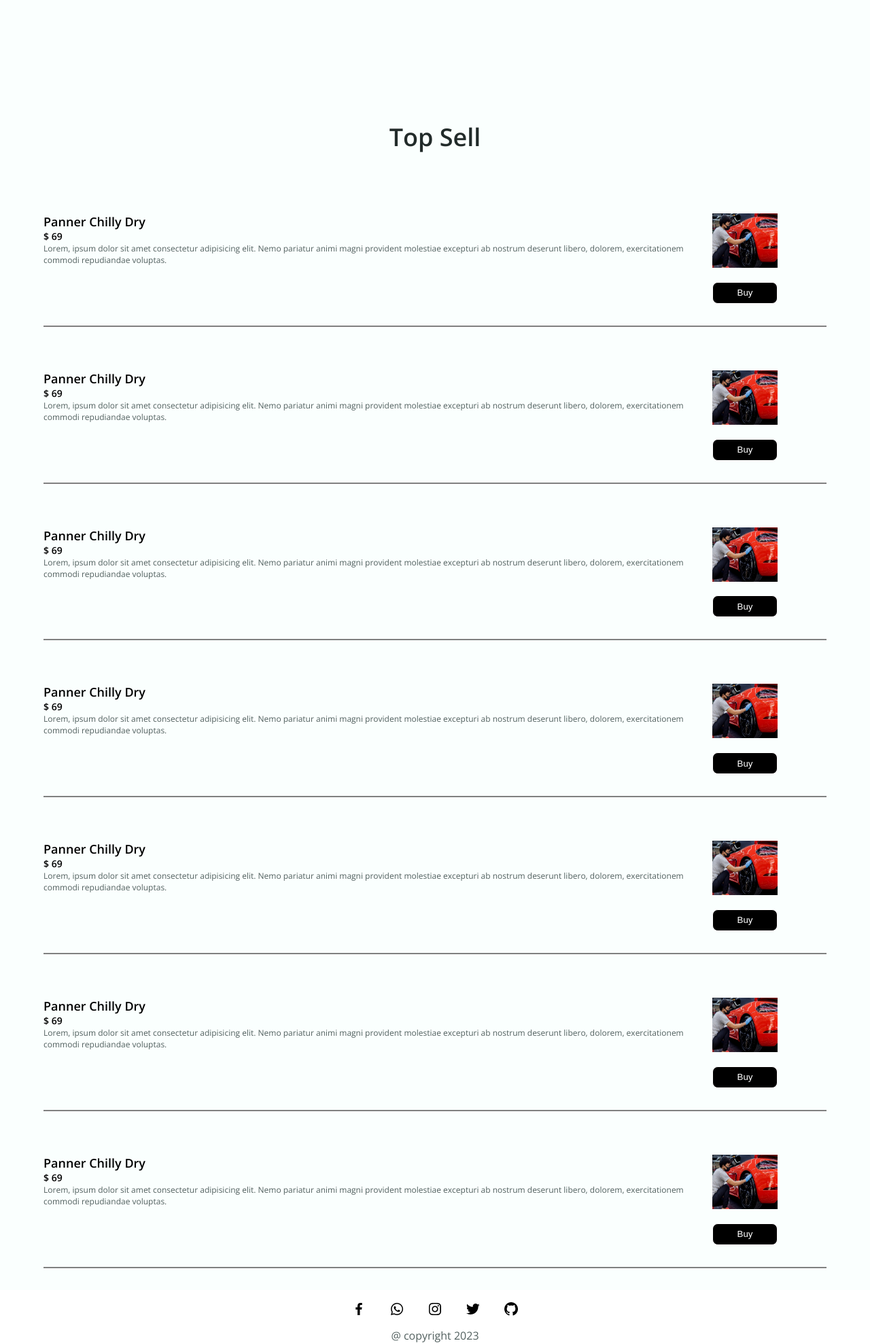
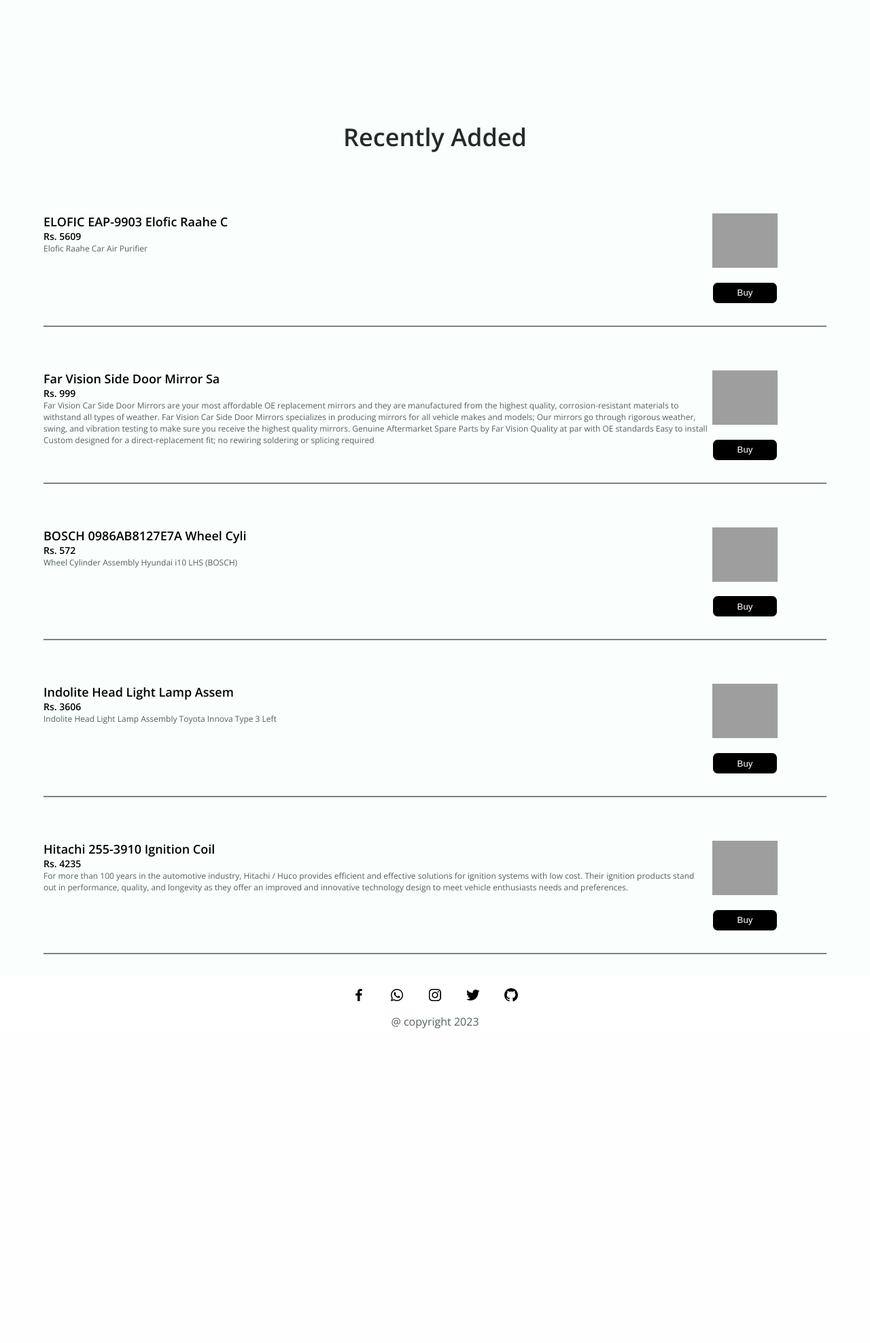
Before and after one commit to infinitus04/eMechanic, a Django app: page / in a window 1280 px wide. Shown: the part 349-2325 px from the top of the page at 68% size. After the commit the page ends 1862 px from the top, so only its background shows below. Run offline with Django 4.2, Linux system fonts and the light colour scheme; data comes from the database, SQL or seed files in the repository; grey boxes are pictures that could not be loaded.

Commit message:
Y - "Latest prods" feature added home(index)

```diff
--- a/main/views.py
+++ b/main/views.py
@@ -3,11 +3,22 @@ from .models import Product
 
 # Create your views here.
 def home(request):
-    return render(request, "index.html")
+    try:
+        latestProduct = Product.objects.all().order_by('-id')[:5]
+
+        data = {
+            "products" : latestProduct
+        }
+    except:
+        return HttpResponse("No product availiable")
+        # return HttpResponse("No product currently availiable")
+
+    return render(request, "index.html",data)
 
 def shop(request):
     try:
         products = Product.objects.all()
+        print(len(products))
         data = {
             "products" : products
         }
--- a/templates/index.html
+++ b/templates/index.html
@@ -67,119 +67,31 @@
 
         </section>
 
-        <!--=============== Top Sell ===============-->
+        <!--=============== Recently Added ===============-->
         <section class="container section section__height" id="about">
-            <h2 class="section__title">Top Sell</h2>
+            <h2 class="section__title">Recently Added</h2>
 
 
             <div class="shop__list">
                 <!-- div -> shop__flex 1 block of code (section here) crating by for loop  -->
+
+                {% for product in products %}
+
+
                 <section class="shop__flex">
                     <div class="left__block">
-                        <h2 class="font_black">Panner Chilly Dry</h2>
-                        <h3 class="font_black">$ 69</h3>
-                        <span>Lorem, ipsum dolor sit amet consectetur adipisicing elit. Nemo pariatur animi magni
-                            provident
-                            molestiae excepturi ab nostrum deserunt libero, dolorem, exercitationem commodi repudiandae
-                            voluptas.</span>
+                        <h2 class="font_black">{{product.name}}</h2>
+                        <h3 class="font_black">Rs. {{product.price}}</h3>
+                        <span>{{product.dis}}</span>
                     </div>
                     <div class="right__block">
 
-                        <img class="shop__img" src={% static 'assets/freeImg/6.jpeg' %} alt= "">
+                        <img class="shop__img" src="{{product.img}}" alt= "">
                         <button type="button" class="button__buy">Buy</button>
                     </div>
                 </section>
-                <section class="shop__flex">
-                    <div class="left__block">
-                        <h2 class="font_black">Panner Chilly Dry</h2>
-                        <h3 class="font_black">$ 69</h3>
-                        <span>Lorem, ipsum dolor sit amet consectetur adipisicing elit. Nemo pariatur animi magni
-                            provident
-                            molestiae excepturi ab nostrum deserunt libero, dolorem, exercitationem commodi repudiandae
-                            voluptas.</span>
-                    </div>
-                    <div class="right__block">
-
-                        <img class="shop__img" src={% static 'assets/freeImg/6.jpeg' %} alt= "">
-                        <button type="button" class="button__buy">Buy</button>
-                    </div>
-                </section>
-                <section class="shop__flex">
-                    <div class="left__block">
-                        <h2 class="font_black">Panner Chilly Dry</h2>
-                        <h3 class="font_black">$ 69</h3>
-                        <span>Lorem, ipsum dolor sit amet consectetur adipisicing elit. Nemo pariatur animi magni
-                            provident
-                            molestiae excepturi ab nostrum deserunt libero, dolorem, exercitationem commodi repudiandae
-                            voluptas.</span>
-                    </div>
-                    <div class="right__block">
-
-                        <img class="shop__img" src={% static 'assets/freeImg/6.jpeg' %} alt= "">
-                        <button type="button" class="button__buy">Buy</button>
-                    </div>
-                </section>
-                <section class="shop__flex">
-                    <div class="left__block">
-                        <h2 class="font_black">Panner Chilly Dry</h2>
-                        <h3 class="font_black">$ 69</h3>
-                        <span>Lorem, ipsum dolor sit amet consectetur adipisicing elit. Nemo pariatur animi magni
-                            provident
-                            molestiae excepturi ab nostrum deserunt libero, dolorem, exercitationem commodi repudiandae
-                            voluptas.</span>
-                    </div>
-                    <div class="right__block">
-
-                        <img class="shop__img" src={% static 'assets/freeImg/6.jpeg' %} alt= "">
-                        <button type="button" class="button__buy">Buy</button>
-                    </div>
-                </section>
-                <section class="shop__flex">
-                    <div class="left__block">
-                        <h2 class="font_black">Panner Chilly Dry</h2>
-                        <h3 class="font_black">$ 69</h3>
-                        <span>Lorem, ipsum dolor sit amet consectetur adipisicing elit. Nemo pariatur animi magni
-                            provident
-                            molestiae excepturi ab nostrum deserunt libero, dolorem, exercitationem commodi repudiandae
-                            voluptas.</span>
-                    </div>
-                    <div class="right__block">
-
-                        <img class="shop__img" src={% static 'assets/freeImg/6.jpeg' %} alt= "">
-                        <button type="button" class="button__buy">Buy</button>
-                    </div>
-                </section>
-                <section class="shop__flex">
-                    <div class="left__block">
-                        <h2 class="font_black">Panner Chilly Dry</h2>
-                        <h3 class="font_black">$ 69</h3>
-                        <span>Lorem, ipsum dolor sit amet consectetur adipisicing elit. Nemo pariatur animi magni
-                            provident
-                            molestiae excepturi ab nostrum deserunt libero, dolorem, exercitationem commodi repudiandae
-                            voluptas.</span>
-                    </div>
-                    <div class="right__block">
-
-                        <img class="shop__img" src={% static 'assets/freeImg/6.jpeg' %} alt= "">
-                        <button type="button" class="button__buy">Buy</button>
-                    </div>
-                </section>
-                <section class="shop__flex">
-                    <div class="left__block">
-                        <h2 class="font_black">Panner Chilly Dry</h2>
-                        <h3 class="font_black">$ 69</h3>
-                        <span>Lorem, ipsum dolor sit amet consectetur adipisicing elit. Nemo pariatur animi magni
-                            provident
-                            molestiae excepturi ab nostrum deserunt libero, dolorem, exercitationem commodi repudiandae
-                            voluptas.</span>
-                    </div>
-                    <div class="right__block">
-
-                        <img class="shop__img" src={% static 'assets/freeImg/6.jpeg' %} alt= "">
-                        <button type="button" class="button__buy">Buy</button>
-                    </div>
-                </section>
-
+                <!-- section and loop end -->
+                {% endfor %}
 
             </div>
 
```
